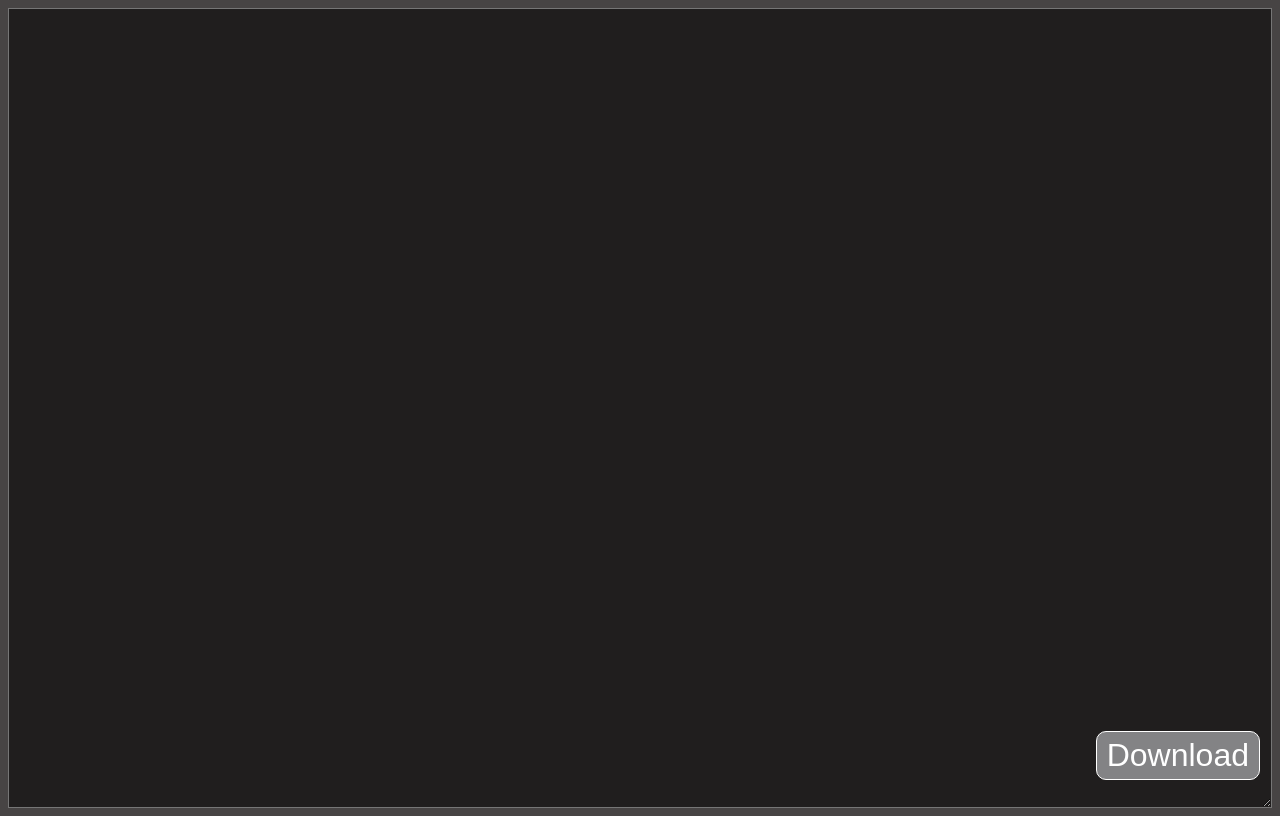
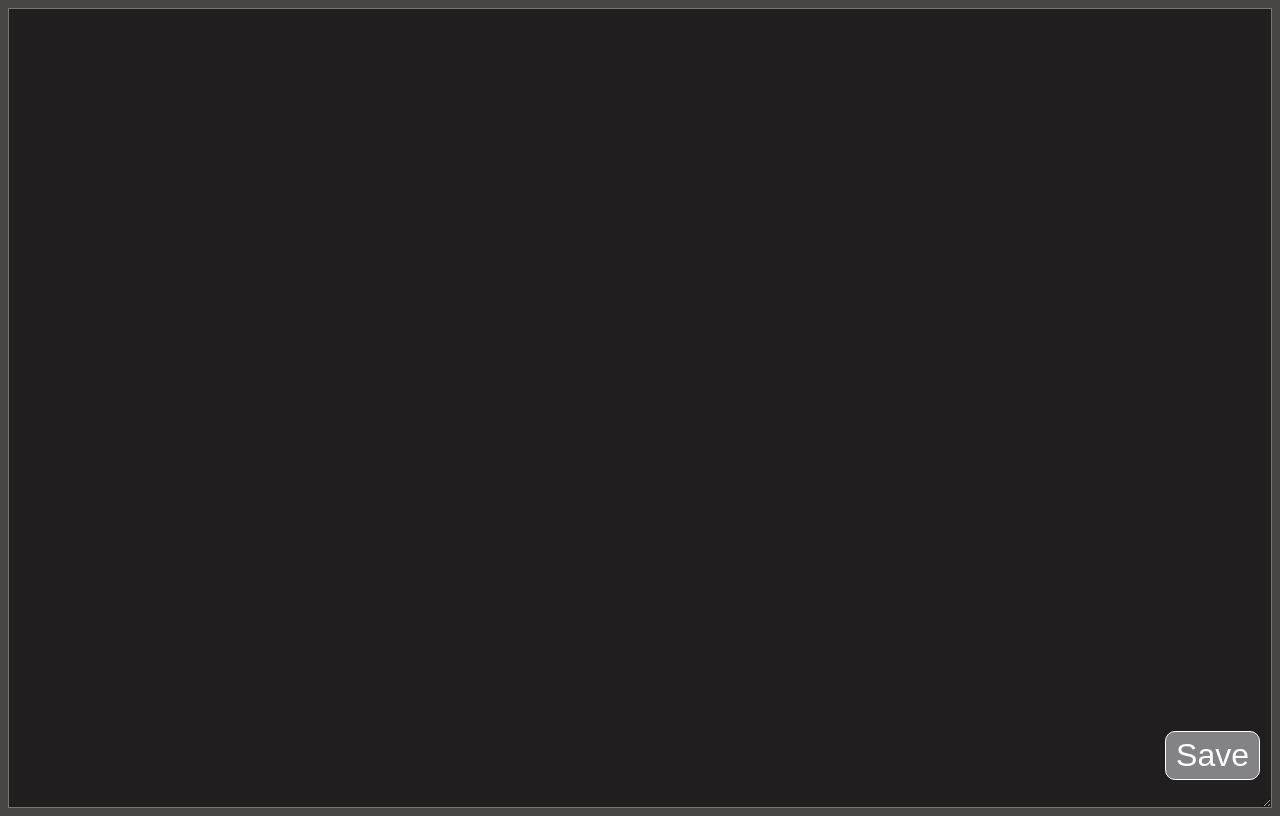
Before and after one commit to Mahidhar001/Text-Editor, a plain HTML site: page index.html in a window 1280 px wide. Drawn offline with Linux system fonts and the light colour scheme.

Commit message:
Change Download to Save

```diff
--- a/index.html
+++ b/index.html
@@ -13,7 +13,7 @@
   <body>
     <div class="container">
       <textarea name="text" class="textbox" id="textbox"></textarea>
-      <button class="download-btn" onclick="downloadFile()">Download</button>
+      <button class="save-btn" onclick="saveFile()">Save</button>
     </div>
     <script defer type="text/javascript" src="main.js"></script>
   </body>
--- a/main.js
+++ b/main.js
@@ -1,4 +1,4 @@
-function downloadFile() {
+function saveFile() {
     var text = document.getElementById('textbox').value;
     var blob = new Blob([text], {type: 'text/plain'});
     var link = document.createElement('a');
--- a/style.css
+++ b/style.css
@@ -23,7 +23,7 @@ button {
     font-family: Arial, Helvetica, sans-serif
 }
 
-.download-btn {
+.save-btn {
     position: fixed;
     bottom: 20px;
     right: 20px;
```
